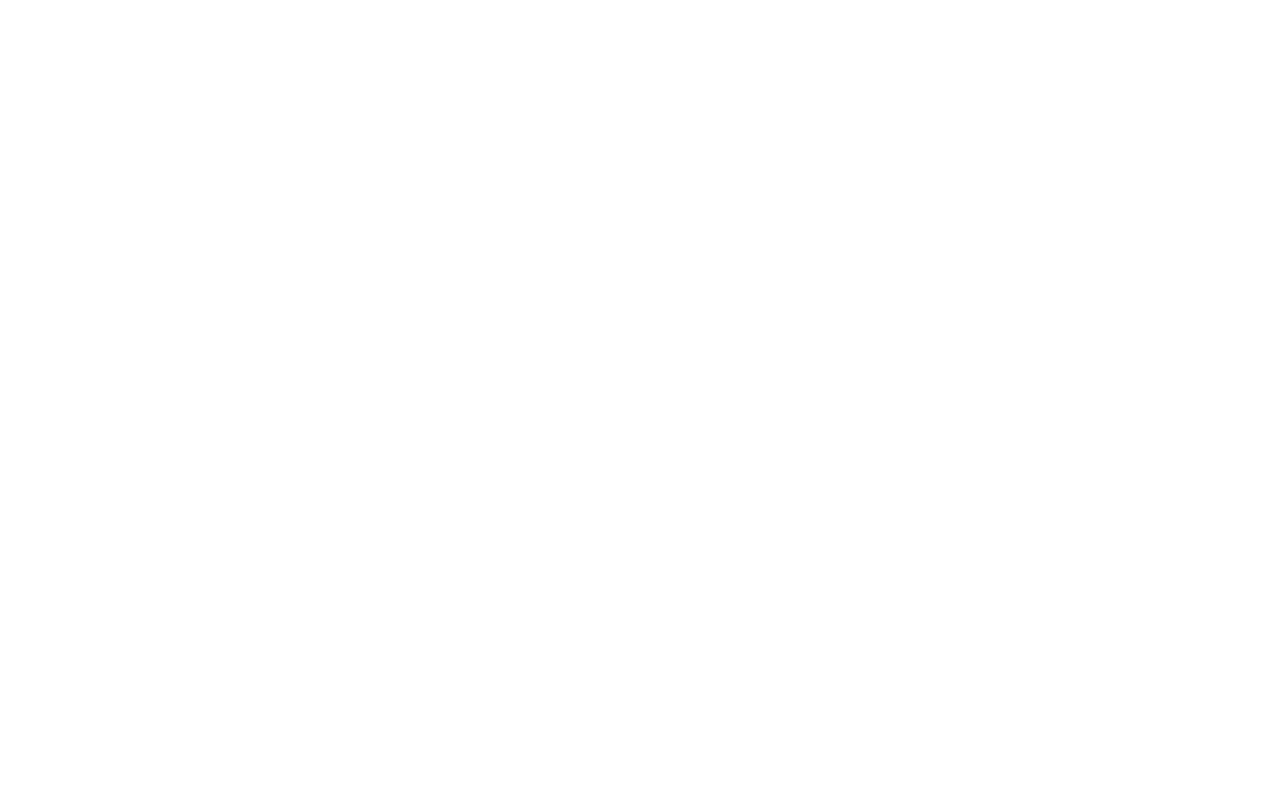
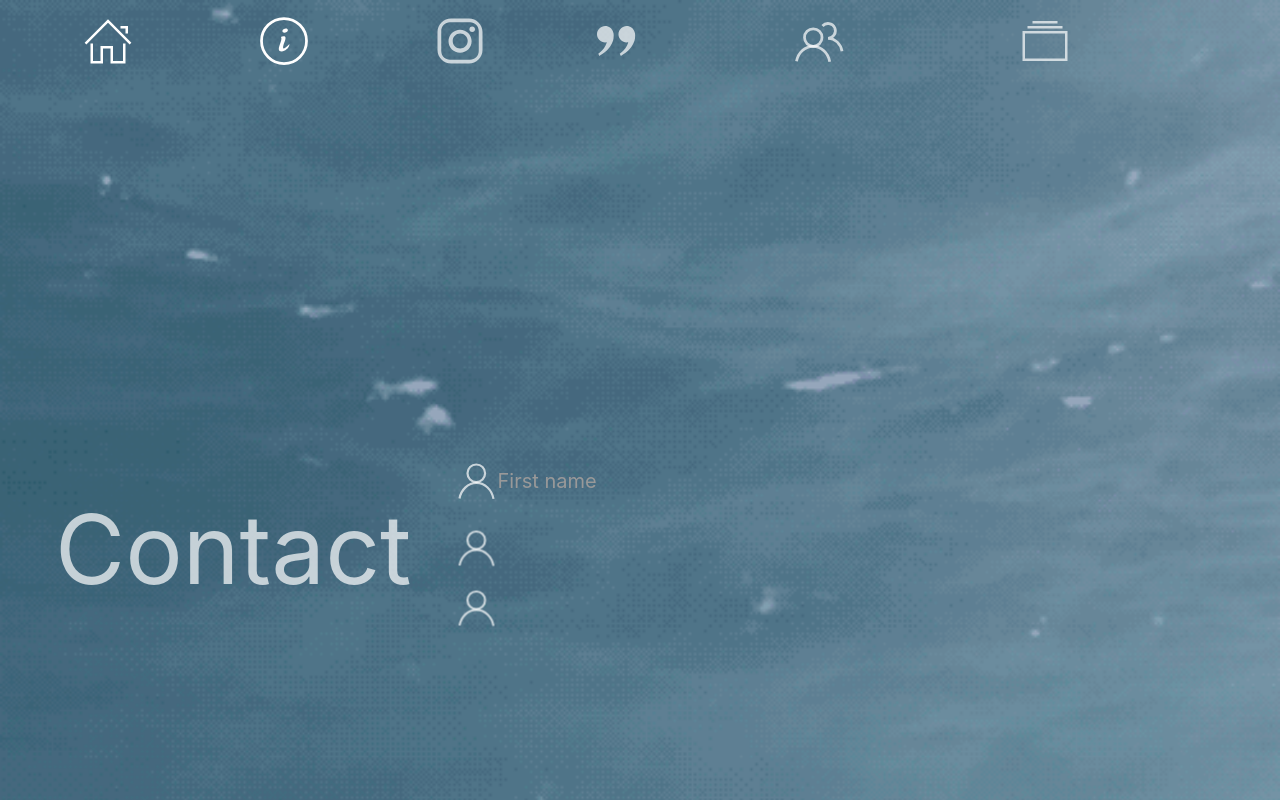
Before and after one commit to h-Benitez13/autrefish, a React (Create React App) app: page /Contact in a window 1280 px wide. Shown: the top 800 px of the page. Built offline with nearby package versions, Linux system fonts and the light colour scheme.

Commit message:
contact page

```diff
--- a/package.json
+++ b/package.json
@@ -2,7 +2,7 @@
   "name": "autrefish",
   "version": "0.1.0",
   "private": true,
-  "homepage": "https://h-Benitez13.github.io/autrefish",
+  "homepage": "https://h-Benitez13.github.io/autrefish/",
   "dependencies": {
     "gh-pages": "^2.0.1",
     "react": "^16.8.6",
--- a/src/App.js
+++ b/src/App.js
@@ -2,7 +2,7 @@
 import { BrowserRouter as Router, Route, Switch } from "react-router-dom";
 import Landing from "./pages/Landing";
 import About from "./pages/About";
-// import Contact from "./pages/Contact";
+import Contact from "./pages/Contact";
 // import Portfolio from "./pages/Portfolio";
 // import Work from "./pages/Work";
 // import NoMatch from "./pages/NoMatch";
@@ -16,8 +16,8 @@
           <Route exact path="/Home" component={Landing}/>
           <Route exact path="/home" component={Landing}/>
            <Route exact path="/About" component={About} />
-          {/*<Route exact path="/Contact" component={Contact} />
-          <Route exact path="/Portfolio" component={Portfolio} />
+          <Route exact path="/Contact" component={Contact} />
+          {/*<Route exact path="/Portfolio" component={Portfolio} />
           <Route exact path="/Work" component={Work} />
           <Route component={NoMatch} /> */}
         </Switch>
--- a/src/components/Contact/index.js
+++ b/src/components/Contact/index.js
@@ -0,0 +1,31 @@
+import React from "react";
+
+const contactImg = {
+    backgroundImage: 'url("Assets/Contact/ocean.gif")',
+    backgroundRepeat: 'no-repeat',
+    backgroundSize: 'cover',
+    height: "1100px"
+}
+
+export const Container = ({ children }) => {
+    return (
+        <div className="uk-background-container uk-panel uk-flex uk-height-small uk-position-relative" style={contactImg}>
+            {children}
+        </div>
+    )
+}
+
+
+export const Input = ({ children }) => {
+    return (
+        <div className="uk-container uk-container-small uk-position-medium uk-position-center">
+            <form className="uk-grid-large" uk-grid>
+
+                    {children}
+
+            </form>
+        </div>
+    )
+
+
+}
--- a/src/components/Navbar/index.js
+++ b/src/components/Navbar/index.js
@@ -6,7 +6,7 @@
         <div className="uk-position-top">
             <nav className="uk-navbar-container uk-navbar-transparent" uk-navbar uk-sticky="animation: uk-animation-slide-top">
                 <div className="uk-flex uk-flex-center">
-                    <ul className="uk-navbar-nav uk-light" >
+                    <ul className="uk-navbar-nav uk-light" uk-scrollspy="cls: uk-animation-fade; target: > li ; delay: 300; repeat:true" >
                         <li className="uk-active">
                             <Link to="/Home">
                                 <div className="uk-visible-toggle uk-navbar-item uk-logo" tabIndex="0">
--- a/src/pages/Contact.js
+++ b/src/pages/Contact.js
@@ -0,0 +1,43 @@
+import React from "react";
+import { Container, Input } from "../components/Contact";
+import { Navbar } from "../components/Navbar";
+
+function Contact() {
+    return (
+        <div>
+            <Container>
+                <Navbar />
+                <div className="uk-container uk-position-small uk-position-center-left">
+                    <h1 className="uk-heading-large uk-light" uk-scrollspy="cls: uk-animation-fade; delay: 500; repeat: true">
+                        Contact
+                        </h1>
+                </div>
+                <Input>
+                <div className="uk-margin">
+                    <div className=" uk-inline">
+                        <span className="uk-form-icon uk-light" uk-icon="icon: user; ratio: 3.5"></span>
+                        <input className="uk-input uk-form-input-width-1-2 uk-form-large uk-form-blank" type="text" placeholder="First name"/>
+                    </div>
+                </div>
+                <div className="uk-margin">
+                    <div className=" uk-inline">
+                        <span className="uk-form-icon uk-light" uk-icon="icon: user; ratio: 3.5"></span>
+                        <input className="uk-input uk-form-blank" type="text" />
+                    </div>
+                </div>
+                <div className="uk-margin">
+                    <div className=" uk-inline">
+                        <span className="uk-form-icon uk-light" uk-icon="icon: user; ratio: 3.5"></span>
+                        <input className="uk-input uk-form-blank" type="text" />
+                    </div>
+                </div>
+
+                </Input>
+            </Container>
+
+        </div>
+    )
+
+}
+
+export default Contact;
```
Also changed, not shown: public/Assets/Contact/ocean.gif (added).
